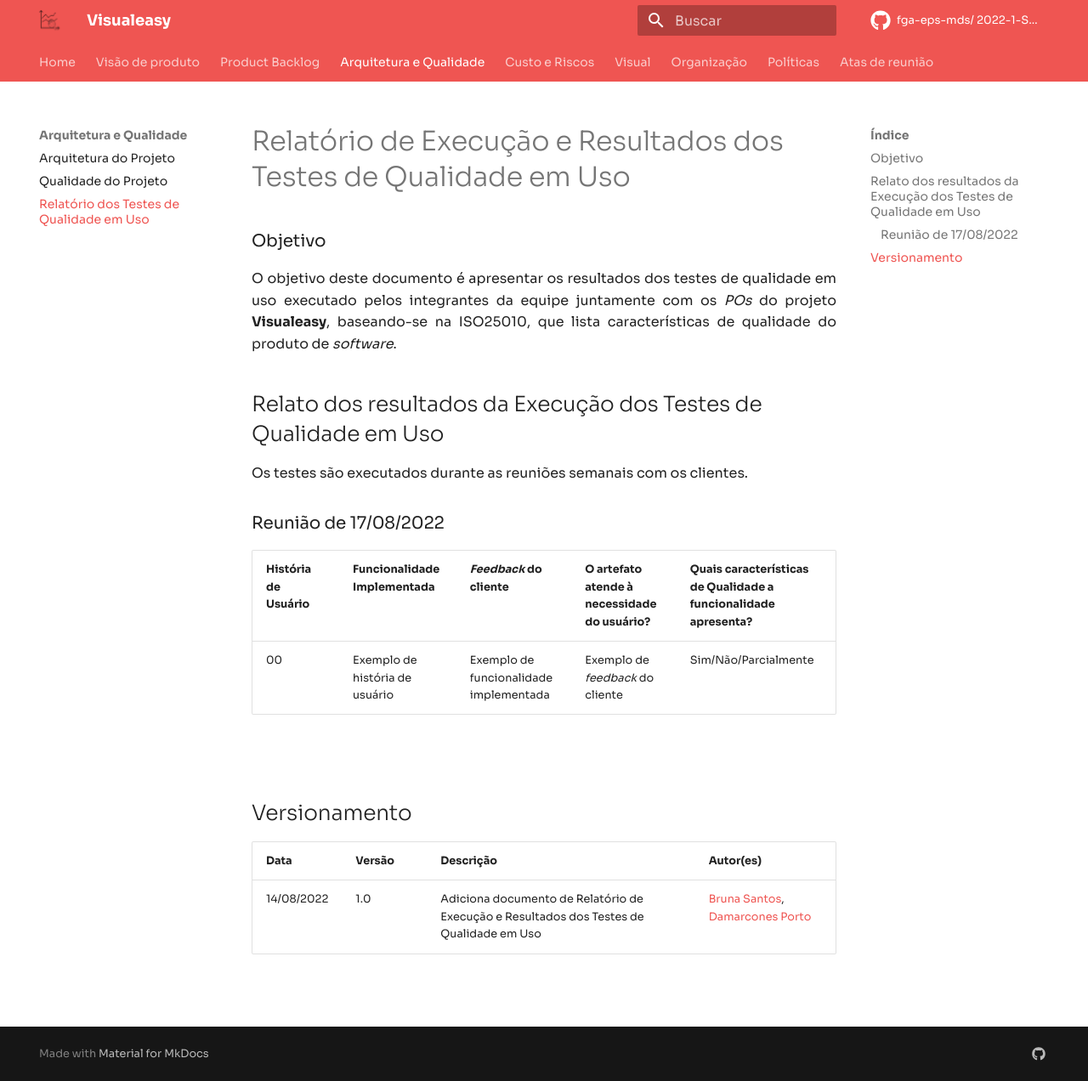
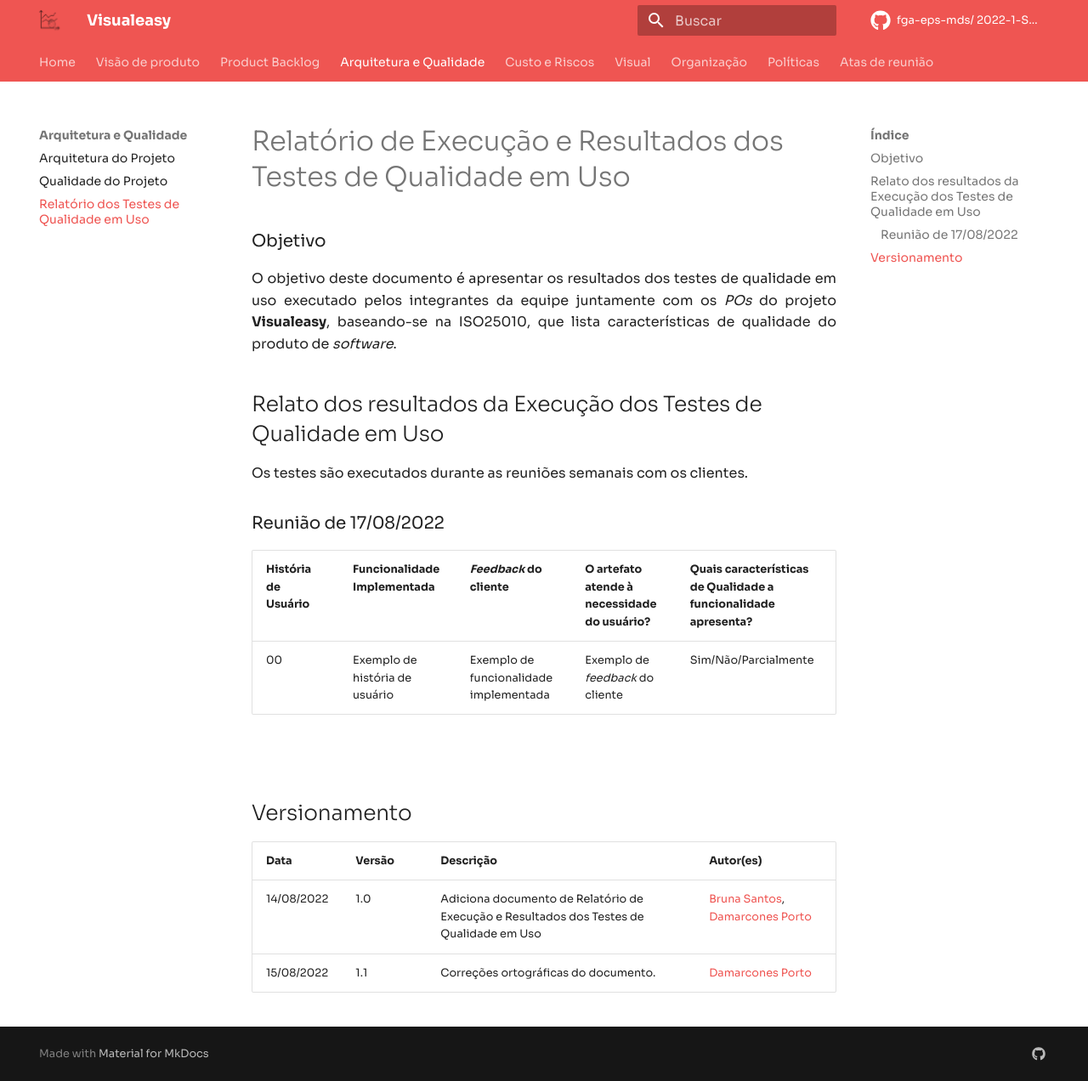
Before and after one commit to fga-eps-mds/2022-1-Visualeasy-Doc, an MkDocs documentation site: the page built from docs/documentacao/relatorio-qualidade.md, in a window 1280 px wide and 1272 px high. Shown: the whole window at 85% size. Built offline with MkDocs 1.6.1 and Material for MkDocs 9.7.7, drawn with Linux system fonts in a browser that asks for light colours; comment, search, counter and statistics services are not loaded.

Commit message:
Correções ortográficas do documento.

```diff
--- a/docs/documentacao/relatorio-qualidade.md
+++ b/docs/documentacao/relatorio-qualidade.md
@@ -23,3 +23,4 @@
 | Data | Versão | Descrição | Autor(es) |
 |------|------|------|------|
 |14/08/2022|1.0|Adiciona documento de Relatório de Execução e Resultados dos Testes de Qualidade em Uso|[Bruna Santos](https://github.com/brunaalmeidasantos), [Damarcones Porto](https://github.com/damarcones)|
+|15/08/2022|1.1|Correções ortográficas do documento.|[Damarcones Porto](https://github.com/damarcones)|
```
